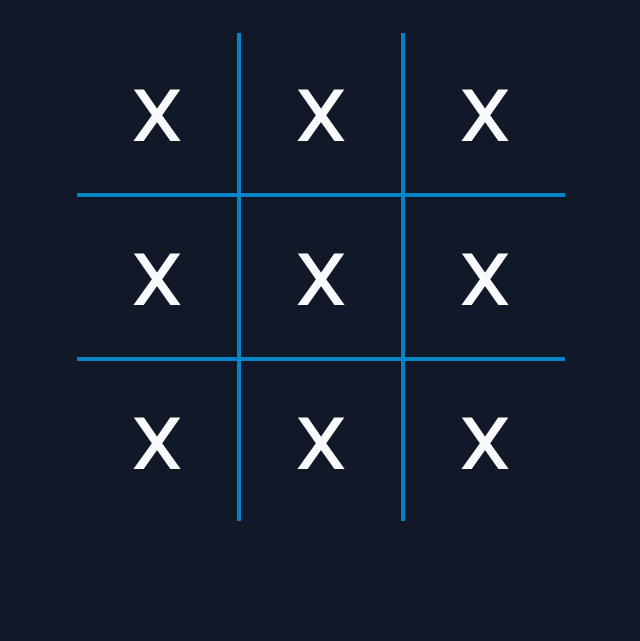
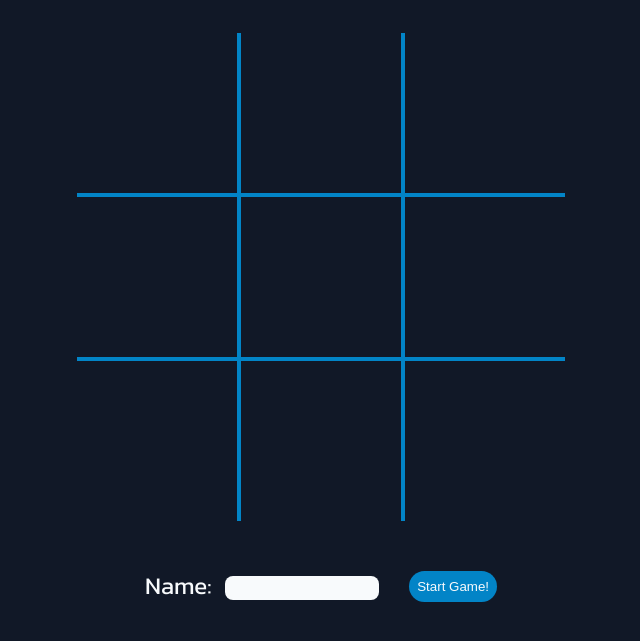
Before and after one commit to simmeringstew/tic-tac-toe, a plain HTML site: page index.html in a window 1280 px wide. Shown: the part 121-762 px from the top of the page, without its empty margins (319-959 px from the left). Drawn offline with Linux system fonts and the light colour scheme.

Commit message:
Added namem input and button to play game

```diff
--- a/index.html
+++ b/index.html
@@ -17,15 +17,22 @@
     <div class="container">
         <h1>Tic-Tac-Toe</h1>
         <div class="board">
-            <div class="tile" data-key="0">X</div>
-            <div class="tile" data-key="1">X</div>
-            <div class="tile" data-key="2">X</div>
-            <div class="tile" data-key="3">X</div>
-            <div class="tile" data-key="4">X</div>
-            <div class="tile" data-key="5">X</div>
-            <div class="tile" data-key="6">X</div>
-            <div class="tile" data-key="7">X</div>
-            <div class="tile" data-key="8">X</div>
+            <div class="tile" data-key="0"></div>
+            <div class="tile" data-key="1"></div>
+            <div class="tile" data-key="2"></div>
+            <div class="tile" data-key="3"></div>
+            <div class="tile" data-key="4"></div>
+            <div class="tile" data-key="5"></div>
+            <div class="tile" data-key="6"></div>
+            <div class="tile" data-key="7"></div>
+            <div class="tile" data-key="8"></div>
+        </div>
+        <div class="game-start">
+            <div>
+                <label for="name">Name:</label>
+                <input type="text" id="name" name="name" maxlength="10">
+            </div>
+            <button class="start">Start Game!</button>
         </div>
     </div>
 </body>
--- a/style.css
+++ b/style.css
@@ -41,11 +41,45 @@ h1 {
     display: flex;
     justify-content: center;
     align-items: center;
-    width: 8rem;
-    height: 8rem;
+    width: 7rem;
+    height: 7rem;
     font-size: 3rem;
     background-color: #111827;
     color: var(--white);
+}
+
+.game-start {
+    display: flex;
+    align-items: center;
+    margin-left: 10px;
+    margin-right: 10px;
+    gap: 30px;
+}
+
+label {
+    font-size: 1.5rem;
+    color: var(--white);
+}
+
+input {
+    margin-left: 10px;
+    border: none;
+    border-radius: 8px;
+    font-size: 1.2rem;
+    background-color: var(--white);
+    width: 150px;
+}
+
+input:focus {
+    outline-color: var(--blue);
+}
+
+button {
+    background-color: var(--blue);
+    color: var(--white);
+    border: none;
+    border-radius: 16px;
+    padding: 8px;
 }
 
 /* page items bigger screen
@@ -69,3 +103,15 @@ h1 {
         font-size: 5rem;
     }
 }
+
+/* colors for X or O
+--------------------------------
+*/
+
+.green {
+    color: var(--green);
+}
+
+.purple {
+    color: var(--purple);
+}
```
